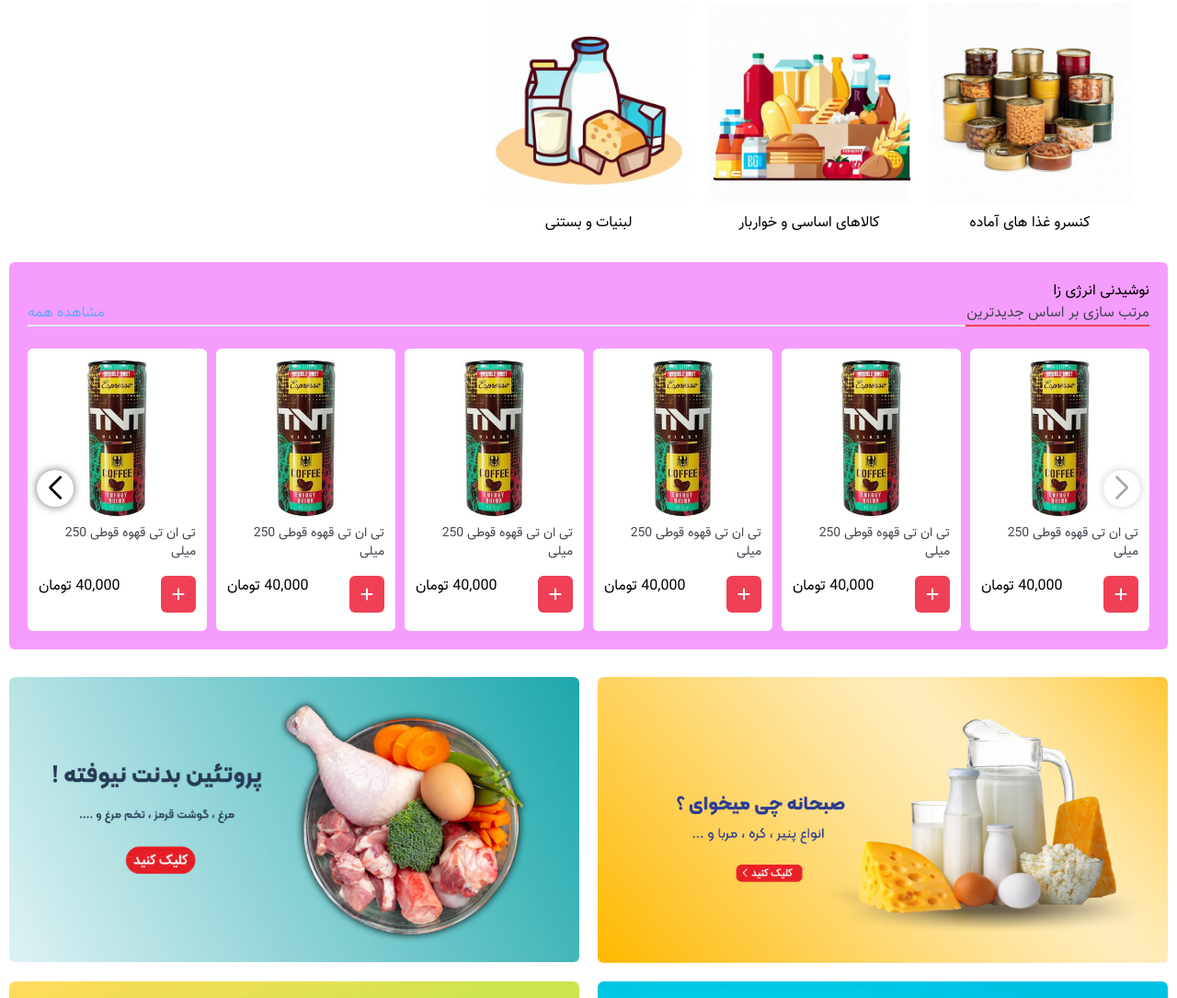
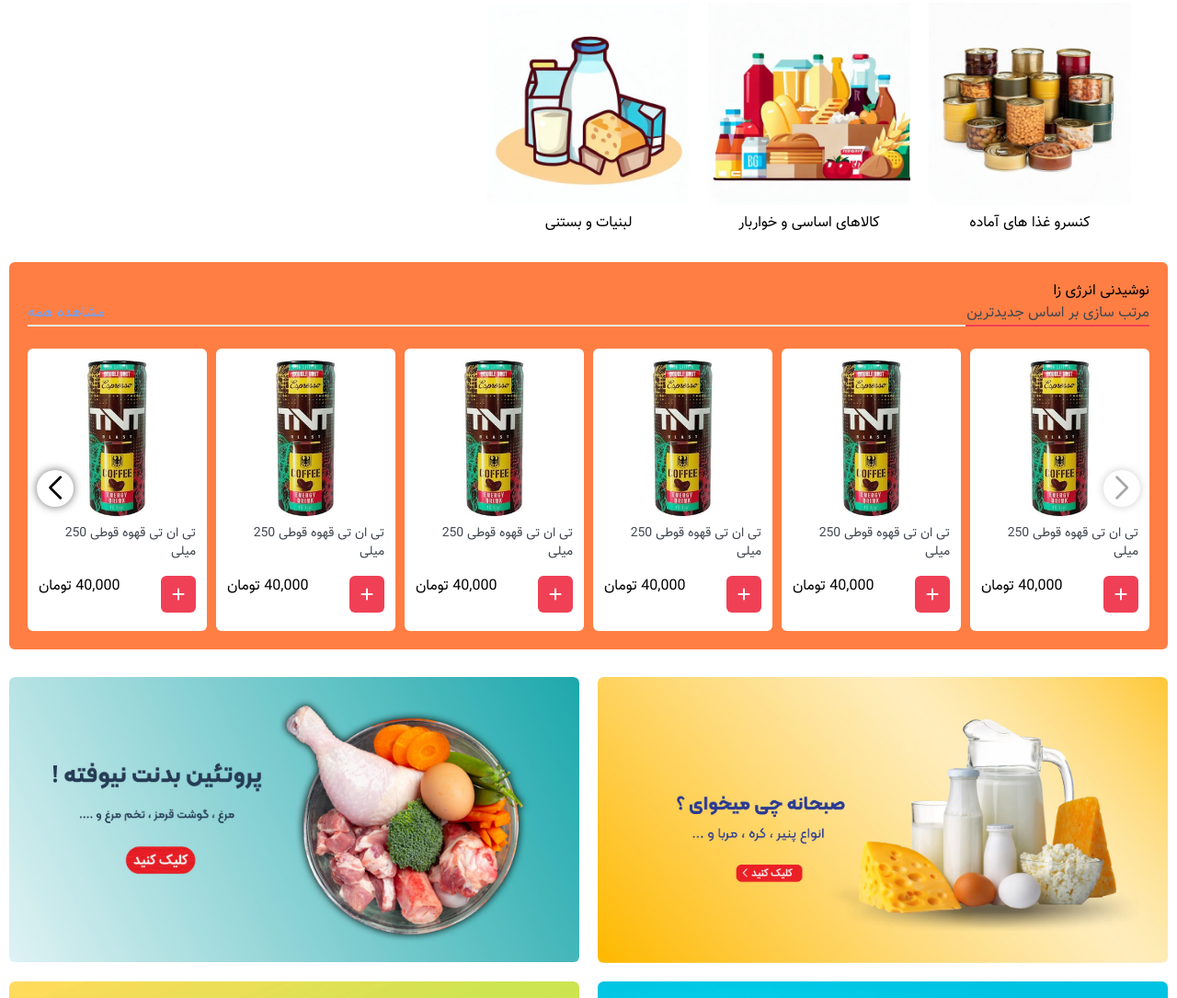
Before and after one commit to hosseinGith/zagros.market, a website: page index.html in a window 1280 px wide. Shown: the part 1742-2827 px from the top of the page at 92% size. Drawn offline with Linux system fonts and the light colour scheme.

Commit message:
fix main page problem

```diff
--- a/index.html
+++ b/index.html
@@ -1409,7 +1409,7 @@
       </section>
       <section>
         <div class="container">
-          <div class="bg-pinkRolor rounded-md flex flex-col gap-2 p-5">
+          <div class="bg-orangeColor rounded-md flex flex-col gap-2 p-5">
             <div>
               <h1>نوشیدنی انرژی زا</h1>
               <div class="flex justify-between">
```
Also changed, not shown: styles/main.css.
